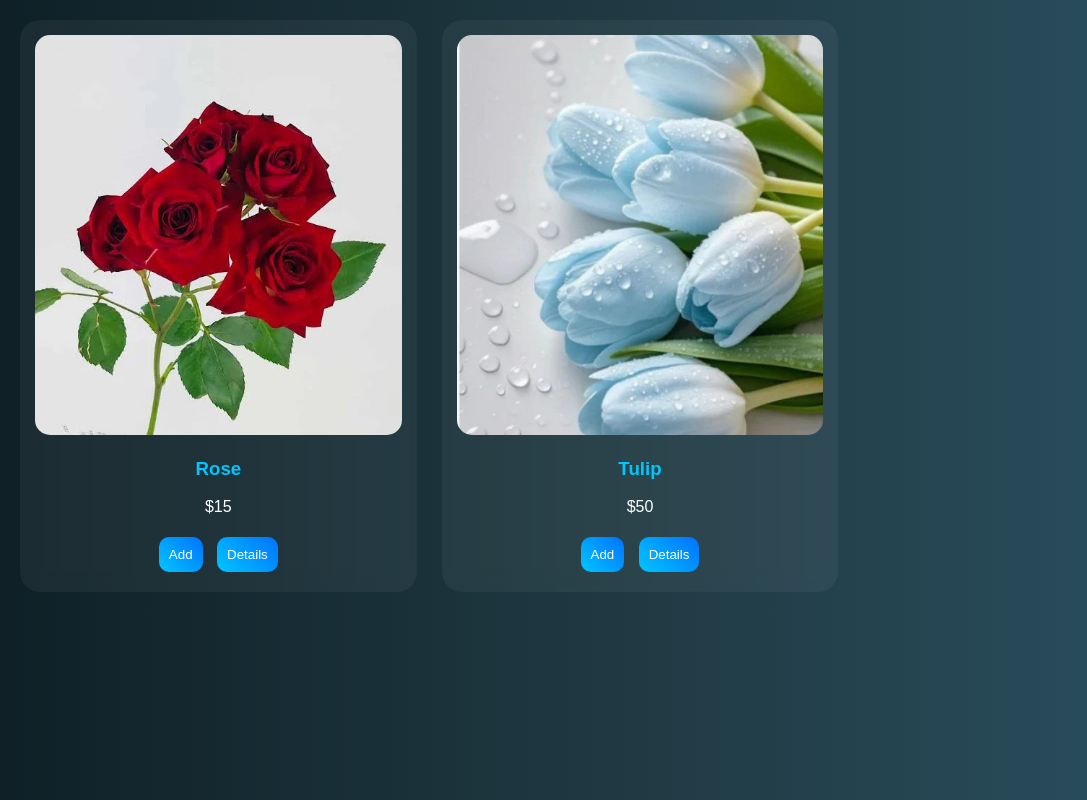
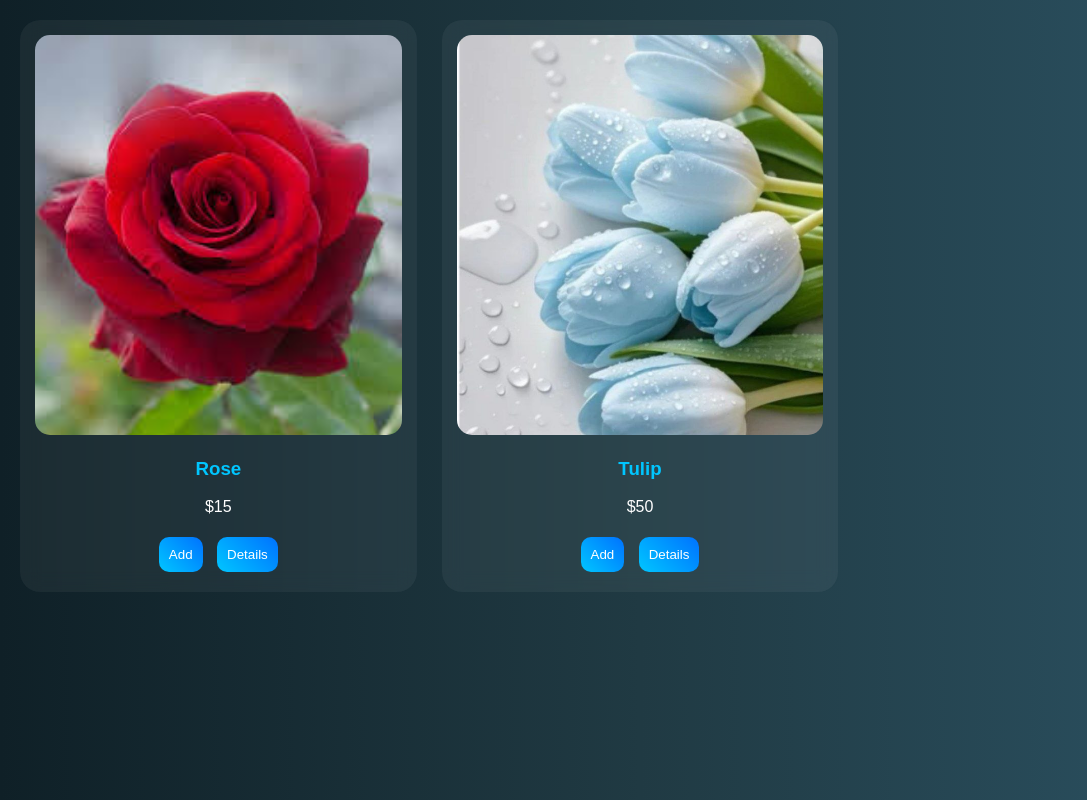
Before and after one commit to mhmdtany/flower-shop, a plain HTML site: page home.html in a window 1280 px wide. Shown: the whole page, without its empty margins (0-1087 px from the left). Drawn offline with Linux system fonts and the light colour scheme.

Commit message:
Update home.html

```diff
--- a/home.html
+++ b/home.html
@@ -8,7 +8,7 @@
 <div class="flowers">
 
   <div class="card">
-    <img src="photo/images.webp" alt="Rose">
+    <img src="photo/rose.jpg" alt="Rose">
     <h3>Rose</h3>
     <p>$15</p>
     <button onclick="parent.addToCart('Rose',15)">Add</button>
```
